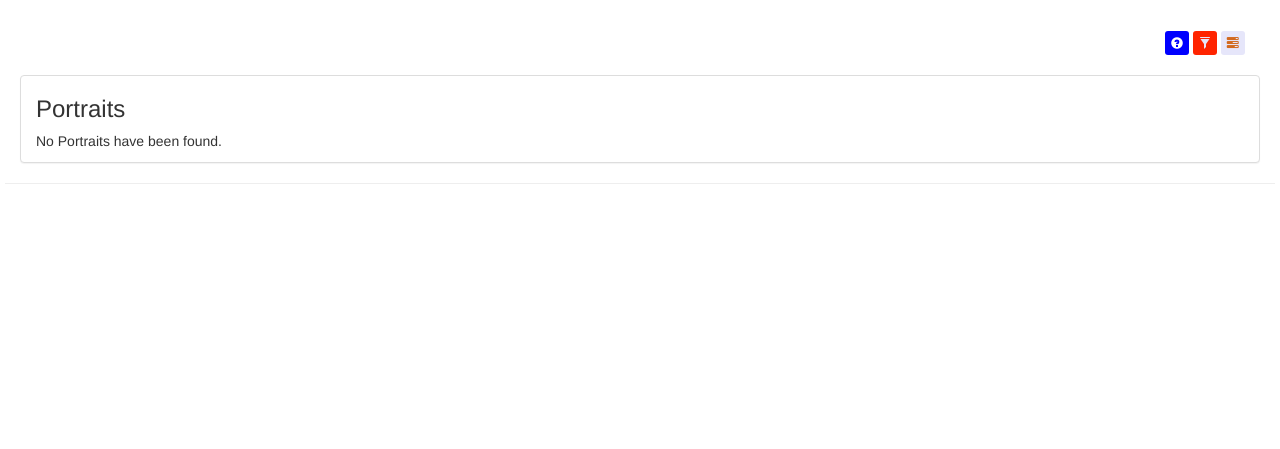
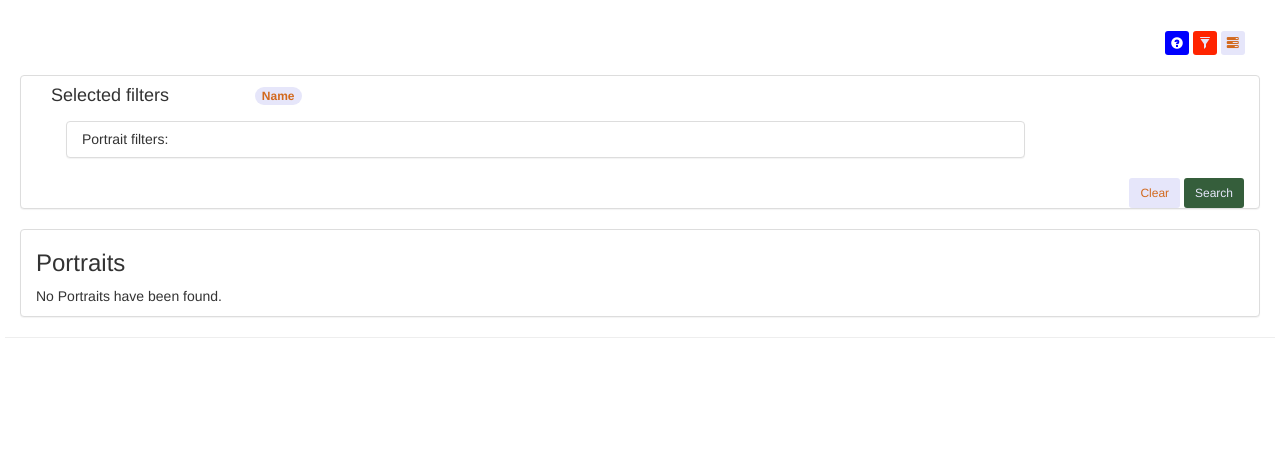
Before and after one commit to ThijsRU/Roman_Imperial_Portraits, a Django app: page /portrait/list in a window 1280 px wide. Shown: the part 101-550 px from the top of the page. Run offline with Django 3.2, Linux system fonts and the light colour scheme; the visitor is signed in with stand-in values (Sample User, id 1); data comes from the database, SQL or seed files in the repository; data that the repository does not hold is empty; some libraries are stand-ins or nearby versions.

Commit message:
issue 77

```diff
--- a/Roman_Imperial_Portraits/basic/templates/basic/basic_list.html
+++ b/Roman_Imperial_Portraits/basic/templates/basic/basic_list.html
@@ -122,7 +122,7 @@
 
           <!-- Filter tab -->
           {% if filters %}
-            <div class="inert {% if has_filter %}in{% else %}collapse{% endif %}" id="tab_filter">
+            <div class="inert {% if has_filter %}in{% else %}in collapse_issue_77{{% endif %}" id="tab_filter">
               <div class="panel panel-default">
                 <!-- Filter interface -->
                 <div class="row" id="filter_badges">
```
